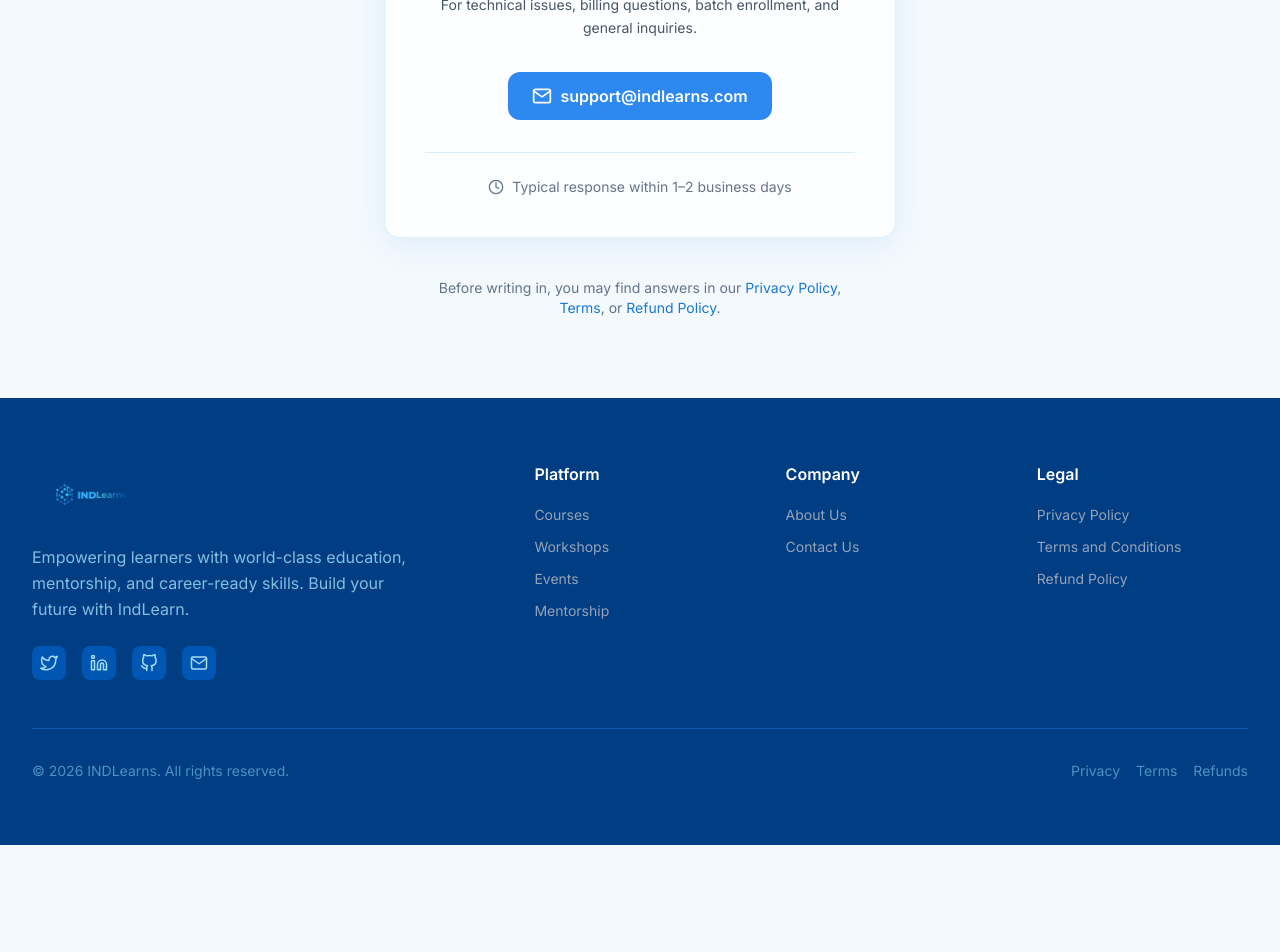
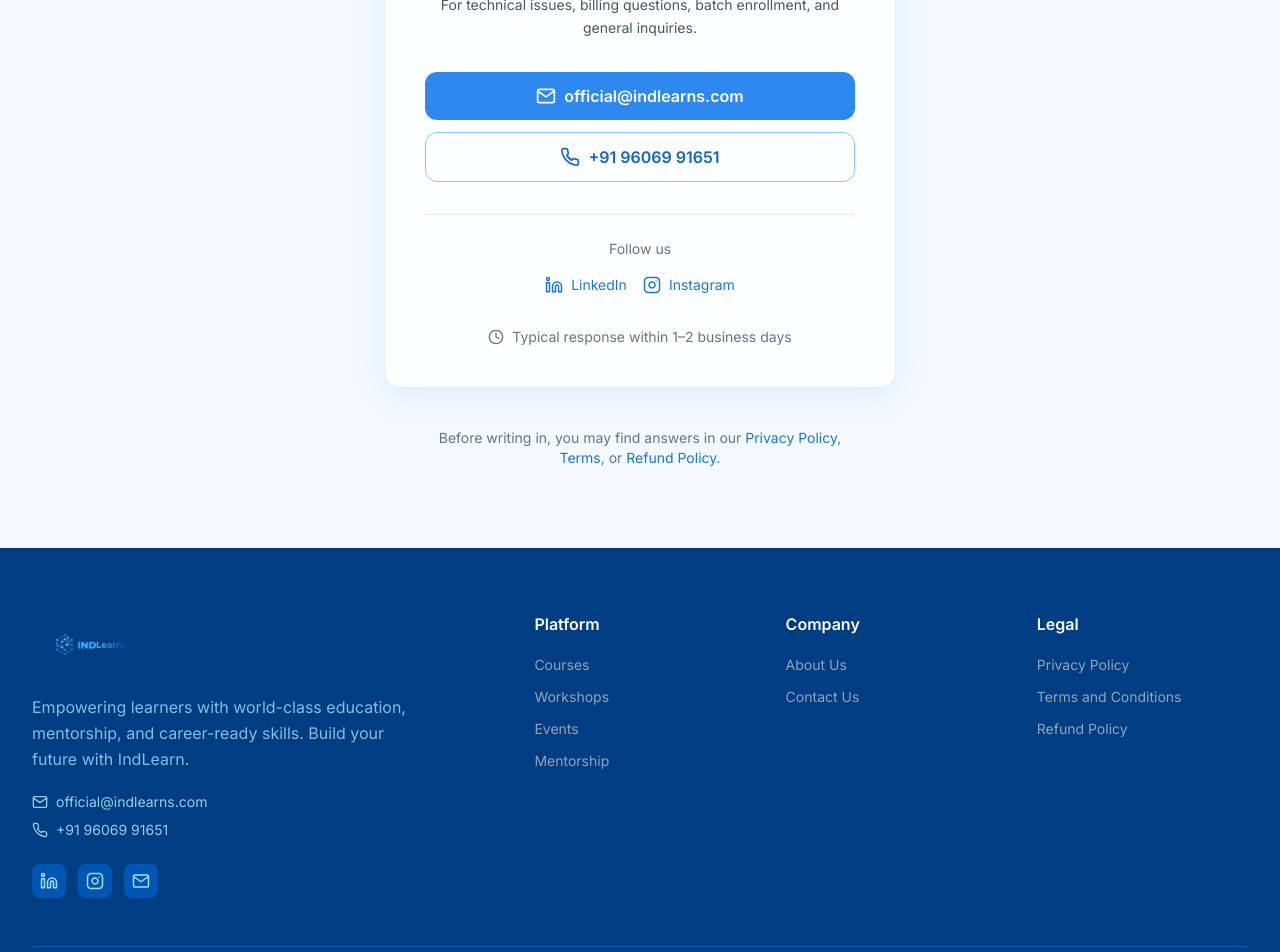
Before and after one commit to Indlearns/frontend, a React (Vite) app: page /contact in a window 1280 px wide. Shown: the part 540-1492 px from the top of the page. Before the commit the page ends 1385 px from the top, so only its background shows below. Built offline with nearby package versions, Linux system fonts and the light colour scheme; no server answers.

Commit message:
new changes

```diff
--- a/src/components/layout/Footer.jsx
+++ b/src/components/layout/Footer.jsx
@@ -1,10 +1,15 @@
 import { Link } from "react-router-dom";
-import { FiGithub, FiLinkedin, FiTwitter, FiMail } from "react-icons/fi";
+import { FiLinkedin, FiMail, FiPhone, FiInstagram } from "react-icons/fi";
 import Logo from "../common/Logo";
-import { APP_NAME } from "../../utils/constants";
+import { APP_NAME, CONTACT, SOCIAL_LINKS } from "../../utils/constants";
+
+const socialIcon = {
+  linkedin: FiLinkedin,
+  instagram: FiInstagram,
+};
 
 /**
- * Site footer - links, social icons, copyright
+ * Site footer - links, contact, social icons, copyright
  */
 const Footer = () => {
   const footerLinks = {
@@ -35,21 +40,44 @@ const Footer = () => {
               Empowering learners with world-class education, mentorship, and
               career-ready skills. Build your future with {APP_NAME}.
             </p>
-            <div className="flex gap-4 mt-6">
-              {[FiTwitter, FiLinkedin, FiGithub].map((Icon, i) => (
-                <a
-                  key={i}
-                  href="#"
-                  className="p-2 rounded-lg bg-brand-900 hover:bg-brand-500 text-brand-200 hover:text-white transition-colors"
-                  aria-label="Social link"
-                >
-                  <Icon size={18} />
-                </a>
-              ))}
+
+            <div className="mt-5 space-y-2 text-sm">
               <a
-                href="mailto:support@indlearns.com"
+                href={`mailto:${CONTACT.email}`}
+                className="flex items-center gap-2 text-brand-200/90 hover:text-white transition-colors"
+              >
+                <FiMail size={16} className="shrink-0" />
+                {CONTACT.email}
+              </a>
+              <a
+                href={`tel:${CONTACT.phoneTel}`}
+                className="flex items-center gap-2 text-brand-200/90 hover:text-white transition-colors"
+              >
+                <FiPhone size={16} className="shrink-0" />
+                {CONTACT.phoneDisplay}
+              </a>
+            </div>
+
+            <div className="flex gap-3 mt-6">
+              {SOCIAL_LINKS.map((social) => {
+                const Icon = socialIcon[social.icon] || FiLinkedin;
+                return (
+                  <a
+                    key={social.href}
+                    href={social.href}
+                    target="_blank"
+                    rel="noopener noreferrer"
+                    className="p-2 rounded-lg bg-brand-900 hover:bg-brand-500 text-brand-200 hover:text-white transition-colors"
+                    aria-label={social.label}
+                  >
+                    <Icon size={18} />
+                  </a>
+                );
+              })}
+              <a
+                href={`mailto:${CONTACT.email}`}
                 className="p-2 rounded-lg bg-brand-900 hover:bg-brand-500 text-brand-200 hover:text-white transition-colors"
-                aria-label="Email support"
+                aria-label="Email us"
               >
                 <FiMail size={18} />
               </a>
--- a/src/content/policies.js
+++ b/src/content/policies.js
@@ -1,4 +1,6 @@
 /** Legal copy for INDLearns — Last updated shown on each page */
+import { CONTACT } from "../utils/constants";
+
 export const LEGAL_LAST_UPDATED = "May 22, 2026";
 
 export const privacyPolicy = {
@@ -88,7 +90,8 @@ export const privacyPolicy = {
       heading: "10. Contact Us",
       paragraphs: [
         "For any privacy-related concerns, contact:",
-        "Email: support@indlearns.com",
+        `Email: ${CONTACT.email}`,
+        `Phone: ${CONTACT.phoneDisplay}`,
         "INDLearns",
       ],
     },
@@ -185,7 +188,8 @@ export const termsAndConditions = {
       heading: "12. Contact",
       paragraphs: [
         "For questions regarding these Terms, contact:",
-        "Email: support@indlearns.com",
+        `Email: ${CONTACT.email}`,
+        `Phone: ${CONTACT.phoneDisplay}`,
       ],
     },
   ],
@@ -239,7 +243,7 @@ export const refundPolicy = {
     {
       heading: "7. Contact for Refunds",
       paragraphs: [
-        "For refund-related requests, contact: support@indlearns.com",
+        `For refund-related requests, contact: ${CONTACT.email} or call ${CONTACT.phoneDisplay}.`,
         "Include: Full Name, Registered Email Address, Transaction ID, Course Name, and Reason for Request.",
       ],
     },
--- a/src/pages/Legal/LegalDocumentPage.jsx
+++ b/src/pages/Legal/LegalDocumentPage.jsx
@@ -1,5 +1,46 @@
 import { Link } from "react-router-dom";
 import { LEGAL_LAST_UPDATED } from "../../content/policies";
+import { CONTACT } from "../../utils/constants";
+
+const linkPatterns = [
+  {
+    match: CONTACT.email,
+    render: (key) => (
+      <a key={key} href={`mailto:${CONTACT.email}`} className="text-brand-600 hover:underline">
+        {CONTACT.email}
+      </a>
+    ),
+  },
+  {
+    match: CONTACT.phoneDisplay,
+    render: (key) => (
+      <a key={key} href={`tel:${CONTACT.phoneTel}`} className="text-brand-600 hover:underline">
+        {CONTACT.phoneDisplay}
+      </a>
+    ),
+  },
+  {
+    match: CONTACT.phone,
+    render: (key) => (
+      <a key={key} href={`tel:${CONTACT.phoneTel}`} className="text-brand-600 hover:underline">
+        {CONTACT.phone}
+      </a>
+    ),
+  },
+];
+
+const renderParagraph = (text) => {
+  const pattern = linkPatterns.find((p) => text.includes(p.match));
+  if (!pattern) return text;
+
+  const parts = text.split(pattern.match);
+  const nodes = [];
+  parts.forEach((part, i) => {
+    if (part) nodes.push(part);
+    if (i < parts.length - 1) nodes.push(pattern.render(`link-${i}`));
+  });
+  return nodes;
+};
 
 const LegalDocumentPage = ({ document }) => {
   const { title, sections } = document;
@@ -29,20 +70,7 @@ const LegalDocumentPage = ({ document }) => {
                 key={i}
                 className="text-slate-700 dark:text-slate-300 leading-relaxed mb-3"
               >
-                {p.includes("support@indlearns.com") ? (
-                  <>
-                    {p.split("support@indlearns.com")[0]}
-                    <a
-                      href="mailto:support@indlearns.com"
-                      className="text-brand-600 hover:underline"
-                    >
-                      support@indlearns.com
-                    </a>
-                    {p.split("support@indlearns.com")[1]}
-                  </>
-                ) : (
-                  p
-                )}
+                {renderParagraph(p)}
               </p>
             ))}
             {section.list?.length > 0 && (
@@ -56,7 +84,20 @@ const LegalDocumentPage = ({ document }) => {
         ))}
       </div>
 
-      <div className="mt-12 pt-8 border-t border-brand-100 dark:border-slate-800 flex flex-wrap gap-4 text-sm">
+      <div className="mt-12 pt-8 border-t border-brand-100 dark:border-slate-800">
+        <p className="text-sm text-slate-600 dark:text-slate-400 mb-3">Contact</p>
+        <p className="text-sm text-slate-700 dark:text-slate-300">
+          <a href={`mailto:${CONTACT.email}`} className="text-brand-600 hover:underline">
+            {CONTACT.email}
+          </a>
+          {" · "}
+          <a href={`tel:${CONTACT.phoneTel}`} className="text-brand-600 hover:underline">
+            {CONTACT.phoneDisplay}
+          </a>
+        </p>
+      </div>
+
+      <div className="mt-8 pt-8 border-t border-brand-100 dark:border-slate-800 flex flex-wrap gap-4 text-sm">
         <Link to="/privacy" className="text-brand-600 hover:underline">
           Privacy Policy
         </Link>
--- a/src/pages/Public/AboutPage.jsx
+++ b/src/pages/Public/AboutPage.jsx
@@ -1,6 +1,7 @@
 import { Link } from "react-router-dom";
 import { FiBookOpen, FiUsers, FiVideo, FiAward } from "react-icons/fi";
 import Button from "../../components/common/Button";
+import { CONTACT } from "../../utils/constants";
 
 const highlights = [
   {
@@ -66,6 +67,40 @@ const AboutPage = () => (
       </p>
     </div>
 
+    <div className="glass-card p-6 lg:p-8 mt-8 max-w-3xl">
+      <h2 className="font-bold text-lg mb-3">Get in touch</h2>
+      <p className="text-sm text-slate-600 dark:text-slate-400 mb-4">
+        Questions about courses, enrollment, or partnerships? Contact our team.
+      </p>
+      <div className="flex flex-col sm:flex-row flex-wrap gap-4 text-sm">
+        <a
+          href={`mailto:${CONTACT.email}`}
+          className="text-brand-600 hover:underline font-medium"
+        >
+          {CONTACT.email}
+        </a>
+        <a href={`tel:${CONTACT.phoneTel}`} className="text-brand-600 hover:underline font-medium">
+          {CONTACT.phoneDisplay}
+        </a>
+        <a
+          href={CONTACT.linkedin}
+          target="_blank"
+          rel="noopener noreferrer"
+          className="text-brand-600 hover:underline font-medium"
+        >
+          LinkedIn
+        </a>
+        <a
+          href={CONTACT.instagram}
+          target="_blank"
+          rel="noopener noreferrer"
+          className="text-brand-600 hover:underline font-medium"
+        >
+          Instagram
+        </a>
+      </div>
+    </div>
+
     <div className="mt-12 flex flex-wrap gap-4">
       <Link to="/courses">
         <Button>Explore courses</Button>
--- a/src/pages/Public/ContactPage.jsx
+++ b/src/pages/Public/ContactPage.jsx
@@ -1,5 +1,6 @@
-import { FiMail, FiHeadphones, FiClock } from "react-icons/fi";
+import { FiMail, FiHeadphones, FiClock, FiPhone, FiLinkedin, FiInstagram } from "react-icons/fi";
 import { Link } from "react-router-dom";
+import { CONTACT } from "../../utils/constants";
 
 const ContactPage = () => (
   <div className="section-container py-12 lg:py-20">
@@ -9,8 +10,8 @@ const ContactPage = () => (
         We are here to help
       </h1>
       <p className="mt-4 text-slate-600 dark:text-slate-400 leading-relaxed">
-        Have a question about courses, enrollment, payments, or your account? Our support
-        team will get back to you as soon as possible.
+        Have a question about courses, enrollment, payments, or your account? Reach our support
+        team by email or phone.
       </p>
     </div>
 
@@ -19,21 +20,54 @@ const ContactPage = () => (
         <FiHeadphones className="text-brand-600" size={32} />
       </div>
       <h2 className="font-display text-xl font-bold text-slate-900 dark:text-white">
-        INDLearns Support Team
+        INDLearns Support
       </h2>
       <p className="text-slate-600 dark:text-slate-400 mt-3 text-sm leading-relaxed">
         For technical issues, billing questions, batch enrollment, and general inquiries.
       </p>
 
-      <a
-        href="mailto:support@indlearns.com"
-        className="inline-flex items-center justify-center gap-2 mt-8 px-6 py-3 rounded-xl bg-brand-500 text-white font-semibold hover:bg-brand-600 transition-colors"
-      >
-        <FiMail size={20} />
-        support@indlearns.com
-      </a>
+      <div className="mt-8 space-y-3">
+        <a
+          href={`mailto:${CONTACT.email}`}
+          className="flex items-center justify-center gap-2 w-full px-6 py-3 rounded-xl bg-brand-500 text-white font-semibold hover:bg-brand-600 transition-colors"
+        >
+          <FiMail size={20} />
+          {CONTACT.email}
+        </a>
+        <a
+          href={`tel:${CONTACT.phoneTel}`}
+          className="flex items-center justify-center gap-2 w-full px-6 py-3 rounded-xl border border-brand-300 dark:border-brand-700 text-brand-700 dark:text-brand-300 font-semibold hover:bg-brand-50 dark:hover:bg-brand-950/30 transition-colors"
+        >
+          <FiPhone size={20} />
+          {CONTACT.phoneDisplay}
+        </a>
+      </div>
 
-      <div className="mt-8 pt-6 border-t border-brand-100 dark:border-slate-700 flex items-center justify-center gap-2 text-sm text-slate-500">
+      <div className="mt-8 pt-6 border-t border-brand-100 dark:border-slate-700">
+        <p className="text-sm text-slate-500 mb-4">Follow us</p>
+        <div className="flex items-center justify-center gap-4">
+          <a
+            href={CONTACT.linkedin}
+            target="_blank"
+            rel="noopener noreferrer"
+            className="inline-flex items-center gap-2 text-sm text-brand-600 hover:underline"
+          >
+            <FiLinkedin size={18} />
+            LinkedIn
+          </a>
+          <a
+            href={CONTACT.instagram}
+            target="_blank"
+            rel="noopener noreferrer"
+            className="inline-flex items-center gap-2 text-sm text-brand-600 hover:underline"
+          >
+            <FiInstagram size={18} />
+            Instagram
+          </a>
+        </div>
+      </div>
+
+      <div className="mt-8 flex items-center justify-center gap-2 text-sm text-slate-500">
         <FiClock size={16} />
         <span>Typical response within 1–2 business days</span>
       </div>
--- a/src/utils/constants.js
+++ b/src/utils/constants.js
@@ -9,6 +9,29 @@ export const ROLES = {
 };
 
 export const SUPER_ADMIN_EMAIL = "official@indlearns.com";
+
+/** Public support & contact (footer, contact page, legal) */
+export const CONTACT = {
+  email: "official@indlearns.com",
+  phone: "9606991651",
+  phoneTel: "+919606991651",
+  phoneDisplay: "+91 96069 91651",
+  linkedin: "https://www.linkedin.com/company/indlearns",
+  instagram: "https://www.instagram.com/ind.learns",
+};
+
+export const SOCIAL_LINKS = [
+  {
+    label: "LinkedIn",
+    href: CONTACT.linkedin,
+    icon: "linkedin",
+  },
+  {
+    label: "Instagram",
+    href: CONTACT.instagram,
+    icon: "instagram",
+  },
+];
 
 /** Private URLs — bookmark only, not on public menu */
 export const SUPERADMIN_LOGIN_PATH = "/superadmin/login";
```
